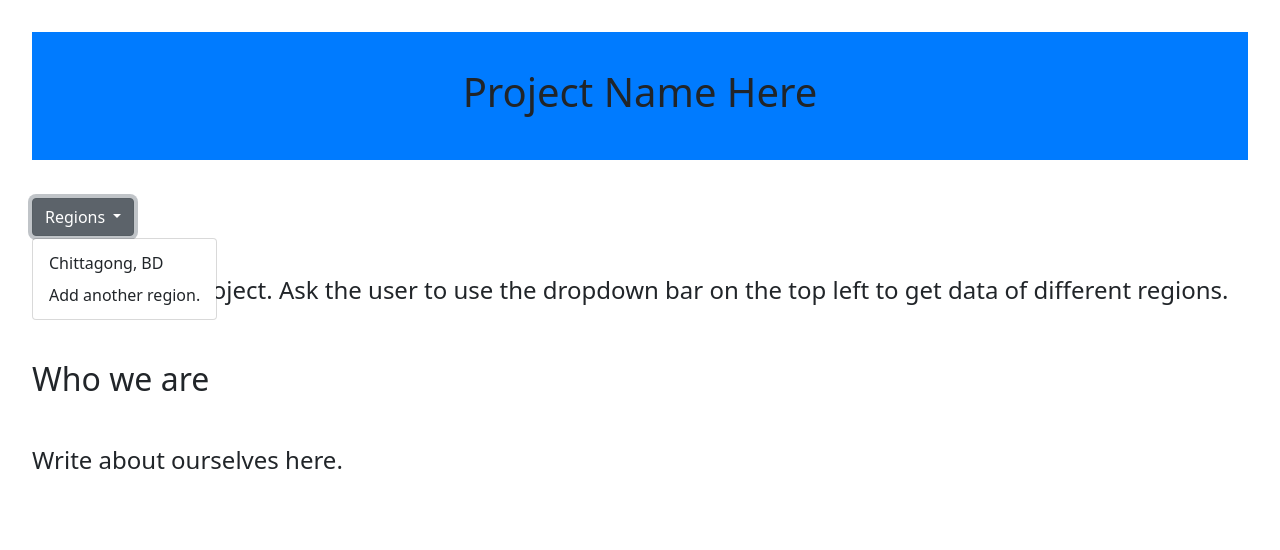
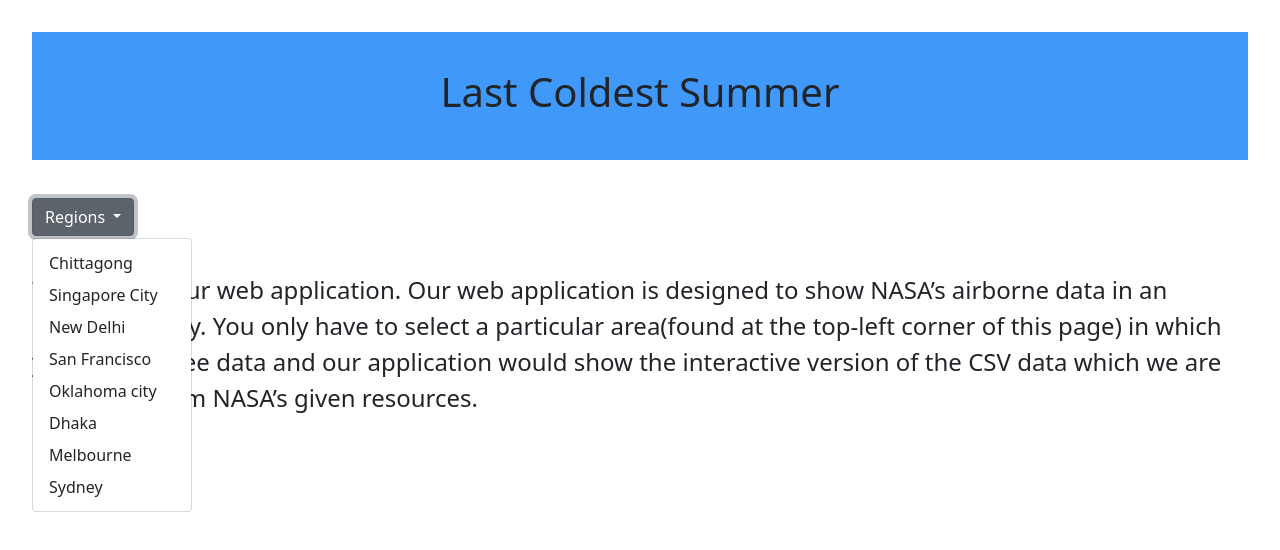
Before and after one commit to mehedikhan72/Nasa, a plain HTML site: page index.html in a window 1280 px wide. Both pictures are taken after a click on the button "Regions". Drawn offline with nearby package versions, Linux system fonts and the light colour scheme.

Commit message:
added content

```diff
--- a/index.html
+++ b/index.html
@@ -1,7 +1,7 @@
 <!DOCTYPE html>
 <html lang="en">
 <head>
-	<title>Project Name</title>
+	<title>Last Coldest Summer</title>
 	<meta charset="utf-8">
 	<meta name="viewport" content="width=device-width, initial-scale=1">
 	<link href="https://cdn.jsdelivr.net/npm/bootstrap@5.0.0/dist/css/bootstrap.min.css" rel="stylesheet" >
@@ -11,9 +11,9 @@
 
 </head>
 <body style="padding: 2rem; font-size: 1.5rem">
-	<div style="background-color: rgb(0, 123, 255)">
+	<div style="background-color: rgb(64, 153, 248)">
 		<br>
-		<h1 style="text-align: center">Project Name Here</h1>
+		<h1 style="text-align: center">Last Coldest Summer</h1>
 		<br>
 	</div>
 
@@ -23,17 +23,25 @@
 		Regions
 	  </button>
 	  <ul class="dropdown-menu" aria-labelledby="dropdownMenuButton1">
-		<li><a class="dropdown-item" href="page1.html">Chittagong, BD</a></li>
-		<li><a class="dropdown-item" href="page2.html">Add another region.</a></li>
+		<li><a class="dropdown-item" href="page1.html">Chittagong</a></li>
+		<li><a class="dropdown-item" href="page2.html">Singapore City</a></li>
+		<li><a class="dropdown-item" href="page2.html">New Delhi</a></li>
+		<li><a class="dropdown-item" href="page2.html">San Francisco</a></li>
+		<li><a class="dropdown-item" href="page2.html">Oklahoma city</a></li>
+		<li><a class="dropdown-item" href="page2.html">Dhaka</a></li>
+		<li><a class="dropdown-item" href="page2.html">Melbourne</a></li>
+		<li><a class="dropdown-item" href="page2.html">Sydney</a></li>
+
 	  </ul>
 	</div>
     <br>
-    <P>Details of the project. Ask the user to use the dropdown bar on the top left to get data of different regions.</P>
-
+    <P>Welcome to our web application. Our web application is designed to show NASA’s airborne data in an interactive way.
+		You only have to select a particular area(found at the top-left corner of this page) in which you want to see data
+		and our application would show the interactive version of the CSV data which we are extracting from NASA’s given resources.
+	</P>
     <br>
-
-    <h2>Who we are</h2>
+    <!-- <h2>Who we are</h2>
     <br>
-    <P>Write about ourselves here.</P>
+    <P>Write about ourselves here.</P> -->
 </body>
 </html>
```
Also changed, not shown: page1.html (+3 -3 lines).
